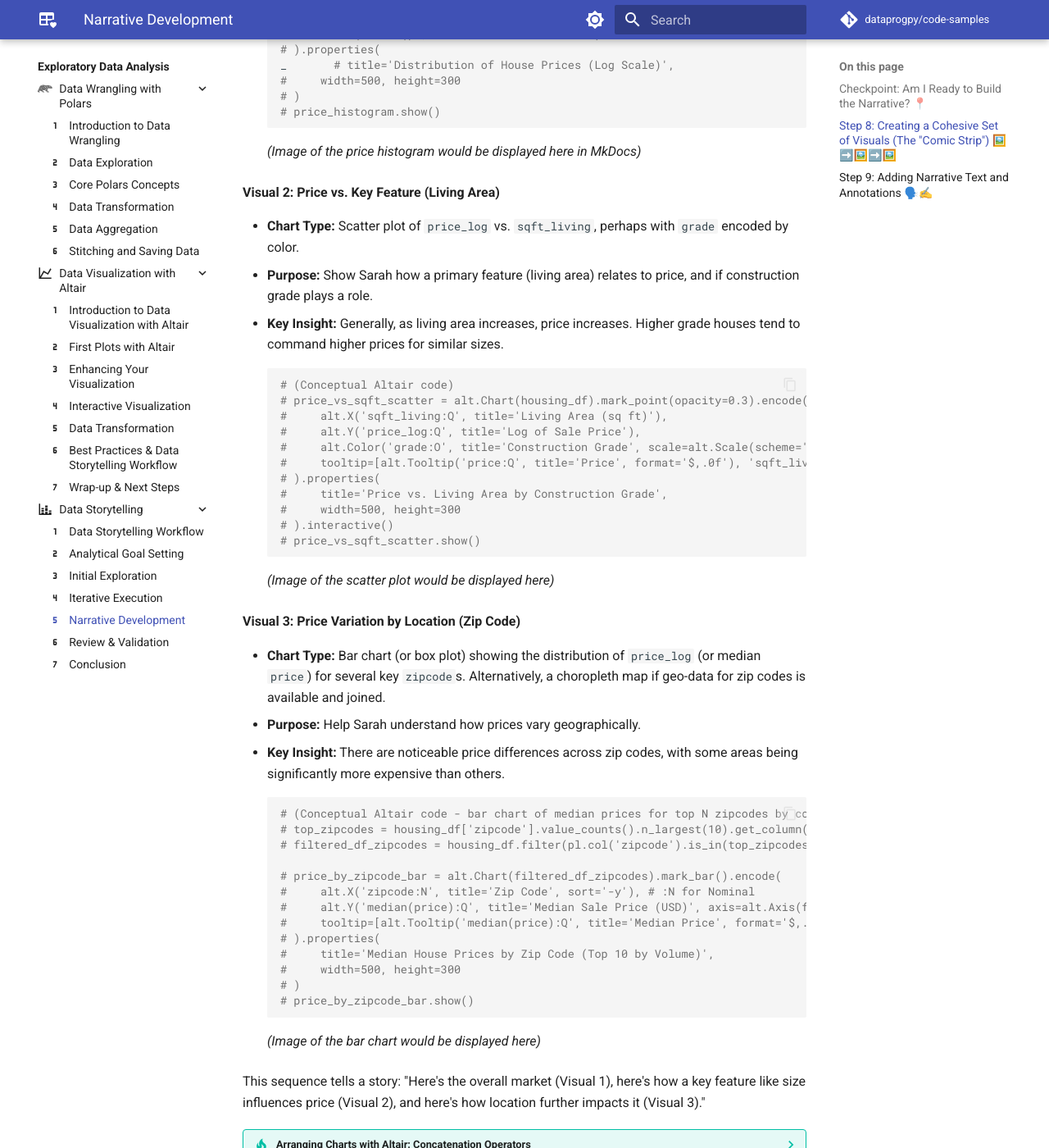
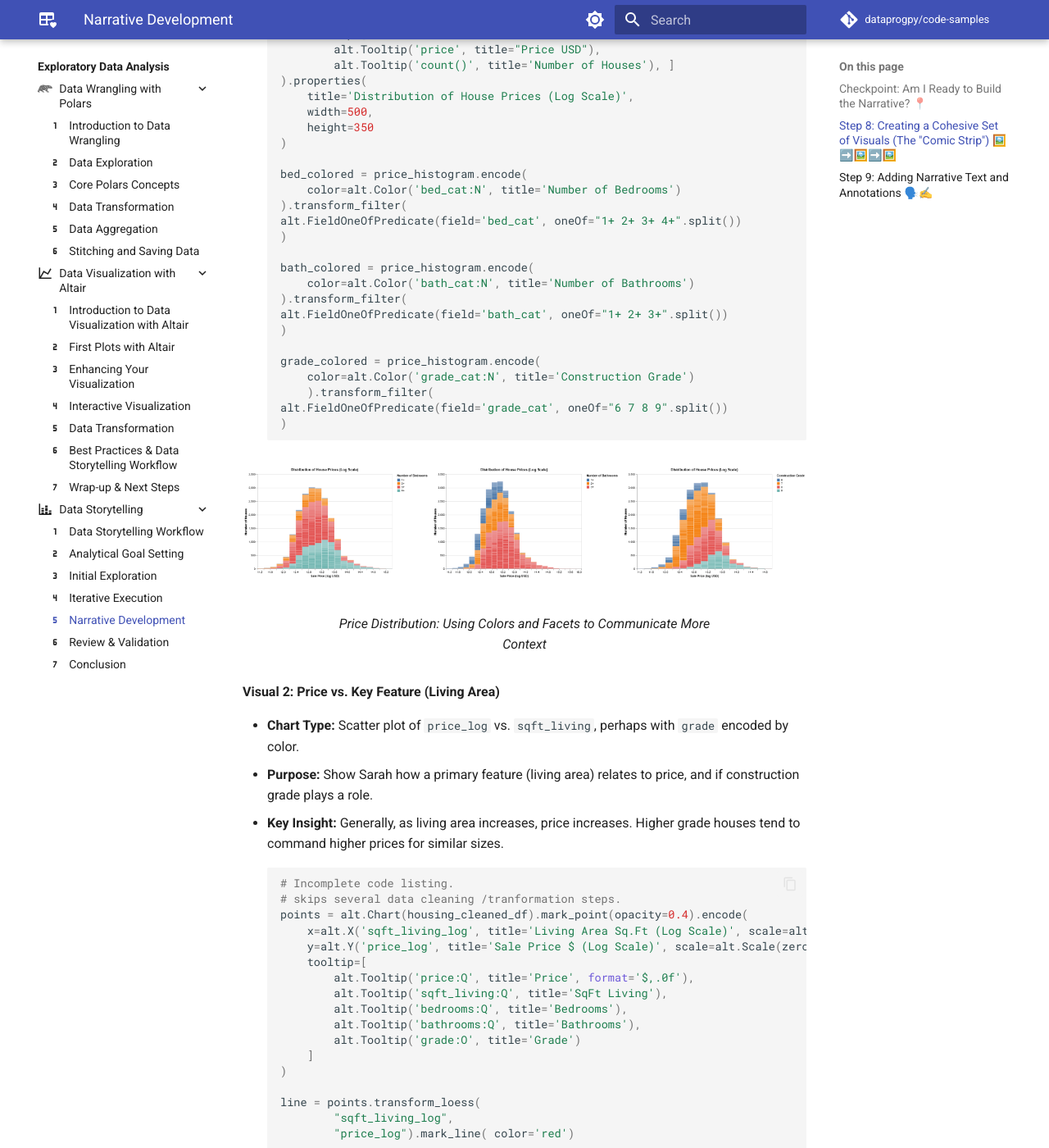
Before and after one commit to dataprogpy/dataprogpy.github.io, an MkDocs documentation site: the page built from docs/eda/data-storytelling/narrative-development.md, in a window 1280 px wide and 1400 px high, scrolled down 2803 px. Shown: the whole window at 82% size. Built offline with MkDocs 1.6.1 and Material for MkDocs 9.7.7, drawn with Linux system fonts in a browser that asks for light colours; comment, search, counter and statistics services are not loaded; some of the changed text lies outside the part shown.

Commit message:
Add images and fixed code listings. resolves #8

````diff
--- a/docs/eda/data-storytelling/narrative-development.md
+++ b/docs/eda/data-storytelling/narrative-development.md
@@ -62,19 +62,43 @@
 * **Key Insight:** Most houses fall within a certain price band, but there's a long tail of more expensive properties.
 
     ```python
-    # (Conceptual Altair code - assume housing_df is cleaned)
-    # import altair as alt
+    # Incomplete code listing.
+    # skips several data cleaning /tranformation steps.
+    price_histogram = alt.Chart(housing_cleaned_df).mark_bar().encode(
+        x=alt.X('price_log:Q').bin(maxbins=30).title('Sale Price (log USD)'),
+        y=alt.Y('count()').title('Number of Houses'),
+        tooltip=[
+            alt.Tooltip('price', title="Price USD"),
+            alt.Tooltip('count()', title='Number of Houses'), ]
+    ).properties(
+        title='Distribution of House Prices (Log Scale)',
+        width=500,
+        height=350
+    )
 
-    # price_histogram = alt.Chart(housing_df).mark_bar().encode(
-    #     alt.X('price_log:Q', bin=alt.Bin(maxbins=30), title='Log of Sale Price'),
-    #     alt.Y('count()', title='Number of Houses')
-    # ).properties(
-    _       # title='Distribution of House Prices (Log Scale)',
-    #     width=500, height=300
-    # )
-    # price_histogram.show()
+    bed_colored = price_histogram.encode(
+        color=alt.Color('bed_cat:N', title='Number of Bedrooms')
+    ).transform_filter(
+    alt.FieldOneOfPredicate(field='bed_cat', oneOf="1+ 2+ 3+ 4+".split())
+    )
+
+    bath_colored = price_histogram.encode(
+        color=alt.Color('bath_cat:N', title='Number of Bathrooms')
+    ).transform_filter(
+    alt.FieldOneOfPredicate(field='bath_cat', oneOf="1+ 2+ 3+".split())
+    )
+
+    grade_colored = price_histogram.encode(
+        color=alt.Color('grade_cat:N', title='Construction Grade')
+        ).transform_filter(
+    alt.FieldOneOfPredicate(field='grade_cat', oneOf="6 7 8 9".split())
+    )
+
     ```
-    *(Image of the price histogram would be displayed here in MkDocs)*
+<figure markdown="span">
+    ![Price distribution colored and faceted by beds, baths, and construction grade](/assets/images/price-distribution-by-bed-bath-grade.png)
+  <figcaption>Price Distribution: Using Colors and Facets to Communicate More Context</figcaption>
+</figure>
 
 **Visual 2: Price vs. Key Feature (Living Area)**
 
@@ -83,19 +107,39 @@
 * **Key Insight:** Generally, as living area increases, price increases. Higher grade houses tend to command higher prices for similar sizes.
 
     ```python
-    # (Conceptual Altair code)
-    # price_vs_sqft_scatter = alt.Chart(housing_df).mark_point(opacity=0.3).encode(
-    #     alt.X('sqft_living:Q', title='Living Area (sq ft)'),
-    #     alt.Y('price_log:Q', title='Log of Sale Price'),
-    #     alt.Color('grade:O', title='Construction Grade', scale=alt.Scale(scheme='viridis')), # :O for Ordinal
-    #     tooltip=[alt.Tooltip('price:Q', title='Price', format='$,.0f'), 'sqft_living', 'grade']
-    # ).properties(
-    #     title='Price vs. Living Area by Construction Grade',
-    #     width=500, height=300
-    # ).interactive()
-    # price_vs_sqft_scatter.show()
+    # Incomplete code listing.
+    # skips several data cleaning /tranformation steps.
+    points = alt.Chart(housing_cleaned_df).mark_point(opacity=0.4).encode(
+        x=alt.X('sqft_living_log', title='Living Area Sq.Ft (Log Scale)', scale=alt.Scale(zero=False)),
+        y=alt.Y('price_log', title='Sale Price $ (Log Scale)', scale=alt.Scale(zero=False)),
+        tooltip=[
+            alt.Tooltip('price:Q', title='Price', format='$,.0f'),
+            alt.Tooltip('sqft_living:Q', title='SqFt Living'),
+            alt.Tooltip('bedrooms:Q', title='Bedrooms'),
+            alt.Tooltip('bathrooms:Q', title='Bathrooms'),
+            alt.Tooltip('grade:O', title='Grade')
+        ]
+    )
+
+    line = points.transform_loess(
+            "sqft_living_log",
+            "price_log").mark_line( color='red')
+
+    price_size = (points + line).encode(
+        color=alt.Color('bath_cat:N', title='Bathrooms'),
+            )
+    price_size.facet(
+    alt.Facet("grade_cat:N", title="Construction Grade")
+    ).transform_filter(
+        alt.FieldOneOfPredicate(field='bed_cat', oneOf="1+ 2+ 3+ 4+".split()),
+        alt.FieldOneOfPredicate(field='bath_cat', oneOf="1+ 2+ 3+".split()),
+        alt.FieldOneOfPredicate(field='grade_cat', oneOf="6 7 8 9".split())
+    )
     ```
-    *(Image of the scatter plot would be displayed here)*
+<figure markdown="span">
+  <figcaption>Price vs Size Faceted by Construction Grade</figcaption>
+</figure>
+![Price vs Size faceted by construction grade](/assets/images/price-size-grade-scatter.png)
 
 **Visual 3: Price Variation by Location (Zip Code)**
 
@@ -104,21 +148,55 @@
 * **Key Insight:** There are noticeable price differences across zip codes, with some areas being significantly more expensive than others.
 
     ```python
-    # (Conceptual Altair code - bar chart of median prices for top N zipcodes by count)
-    # top_zipcodes = housing_df['zipcode'].value_counts().n_largest(10).get_column('zipcode')
-    # filtered_df_zipcodes = housing_df.filter(pl.col('zipcode').is_in(top_zipcodes))
+    # Incomplete code listing.
+    # skips several data cleaning /tranformation steps.
+    # uses GeoPandas DataFrame
+    base = alt.Chart(kczip_cleaned).mark_geoshape(
+    # filled=False,
+    strokeWidth=1.5
+    )
 
-    # price_by_zipcode_bar = alt.Chart(filtered_df_zipcodes).mark_bar().encode(
-    #     alt.X('zipcode:N', title='Zip Code', sort='-y'), # :N for Nominal
-    #     alt.Y('median(price):Q', title='Median Sale Price (USD)', axis=alt.Axis(format='$,.0f')),
-    #     tooltip=[alt.Tooltip('median(price):Q', title='Median Price', format='$,.0f'), 'count()']
-    # ).properties(
-    #     title='Median House Prices by Zip Code (Top 10 by Volume)',
-    #     width=500, height=300
-    # )
-    # price_by_zipcode_bar.show()
+    price = base.encode(
+        alt.Color('price_log:Q').scale(scheme="redblue").legend(title="Median Price"),
+        tooltip=[
+            alt.Tooltip('price', title='Median Price'),
+            alt.Tooltip('zipcode', title='Zipcode')
+        ]
+    ).properties(title="Price",)
+
+    sqft_liv = base.encode(
+        alt.Color('sqft_living_log:Q').scale(scheme="lightmulti").legend(title="Median Sqft Living"),
+        tooltip=[
+            alt.Tooltip('sqft_living', title='Median Sqft Living'),
+            alt.Tooltip('zipcode', title='Zipcode')
+        ]
+    ).properties(title="Sq.ft. Living",)
+
+    sqft_lot = base.encode(
+        alt.Color('sqft_lot_log:Q').scale(scheme="lightgreyred").legend(title="Median Sqft Lot"),
+        tooltip=[
+            alt.Tooltip('sqft_lot', title='Median Sqft Lot'),
+            alt.Tooltip('zipcode', title='Zipcode')
+        ]
+    ).properties(title="Sq.ft. Lot",)
+
+    (price | sqft_liv | sqft_lot).resolve_scale(
+        color='independent'
+    )
     ```
-    *(Image of the bar chart would be displayed here)*
+
+<figure markdown="span">
+  ![Price, Size, and Lot across King County Zip Codes](/assets/images/price-size-lot-by-zipcodes.png)
+  <figcaption>Price, Size, and Lot across King County Zip Codes</figcaption>
+</figure>
+
+
+<figure markdown="span">
+  ![Price, Size, and Lot across King County School Districts](/assets/images/price-size-lot-by-schooldist.png)
+  <figcaption>Price, Size, and Lot across King County School Districts</figcaption>
+</figure>
+
+
 
 This sequence tells a story: "Here's the overall market (Visual 1), here's how a key feature like size influences price (Visual 2), and here's how location further impacts it (Visual 3)."
 
@@ -140,18 +218,46 @@
 * **Faceting (Small Multiples):** Instead of multiple separate charts, you can use faceting (e.g., `facet` or `row`/`column` encodings in Altair) to create a grid of charts that show the same relationship broken down by different categories. For example, you could facet the `price` vs. `sqft_living` scatter plot by `bedrooms`. This allows for easy comparison across categories.
 
     ```python
-    # (Conceptual Altair code for faceting)
-    # price_vs_sqft_faceted = alt.Chart(housing_df).mark_point(opacity=0.4).encode(
-    #     alt.X('sqft_living:Q', title='Living Area (sq ft)'),
-    #     alt.Y('price_log:Q', title='Log of Sale Price'),
-    #     alt.Column('bedrooms:O', title='Number of Bedrooms') # Facet by bedrooms
-    # ).properties(
-    #     title='Price vs. Living Area, Faceted by Number of Bedrooms',
-    #     width=200, height=200 # Adjust size for facets
-    # ).interactive()
-    # price_vs_sqft_faceted.show()
+    points = alt.Chart(housing_cleaned_df).mark_point(opacity=0.4).encode(
+        x=alt.X('sqft_living_log', title='Living Area Sq.Ft (Log Scale)', scale=alt.Scale(zero=False)),
+        y=alt.Y('price_log', title='Sale Price $ (Log Scale)', scale=alt.Scale(zero=False)),
+        tooltip=[
+            alt.Tooltip('price:Q', title='Price', format='$,.0f'),
+            alt.Tooltip('sqft_living:Q', title='SqFt Living'),
+            alt.Tooltip('bedrooms:Q', title='Bedrooms'),
+            alt.Tooltip('bathrooms:Q', title='Bathrooms'),
+            alt.Tooltip('grade:O', title='Grade')
+        ]
+    )
+
+    line = points.transform_loess(
+            "sqft_living_log",
+            "price_log").mark_line( color='red')
+
+    price_size = (points + line).encode(
+        color=alt.Color('bath_cat:N', title='Bathrooms'),
+            )
+
+    display(price_size)
+
+    # Faceting by categorical variable representing number of beds
+    price_size.facet(
+    alt.Facet("bed_cat:N", title="Number of Beds")
+    ).transform_filter(
+    alt.FieldOneOfPredicate(field='bed_cat', oneOf="1+ 2+ 3+ 4+".split()),
+    alt.FieldOneOfPredicate(field='bath_cat', oneOf="1+ 2+ 3+".split())
+    )
     ```
-    *(Image of the faceted chart would be displayed here)*
+
+<figure markdown="span">
+    ![Price and Size Scatter Plot](/assets/images/price-size-scatter.png)
+    <figcaption>Before Faceting: Price vs. Size Scatter Plot.</figcaption>
+</figure>
+
+<figure markdown="span">
+    ![Price, Size, and Beds Scatter Plot](/assets/images/price-size-bed-scatter.png)
+    <figcaption>After Faceting by Beds Category: Price vs. Size Scatter Plot.</figcaption>
+</figure>
 
 The goal is to create a journey for your audience, leading them logically from one piece of evidence to the next, ultimately supporting your main message or answering their key questions.
 
````
Also changed, not shown: docs/assets/images/price-size-bed-scatter.png (added), docs/assets/images/price-size-grade-scatter.png (added), docs/assets/images/price-size-lot-by-schooldist.png (renamed from docs/assets/images/price-size-lot-by-zip.png), docs/assets/images/price-size-lot-by-zipcodes.png (renamed from docs/assets/images/price-size-lot-by-school-district.png), docs/assets/images/price-size-scatter.png (added).
